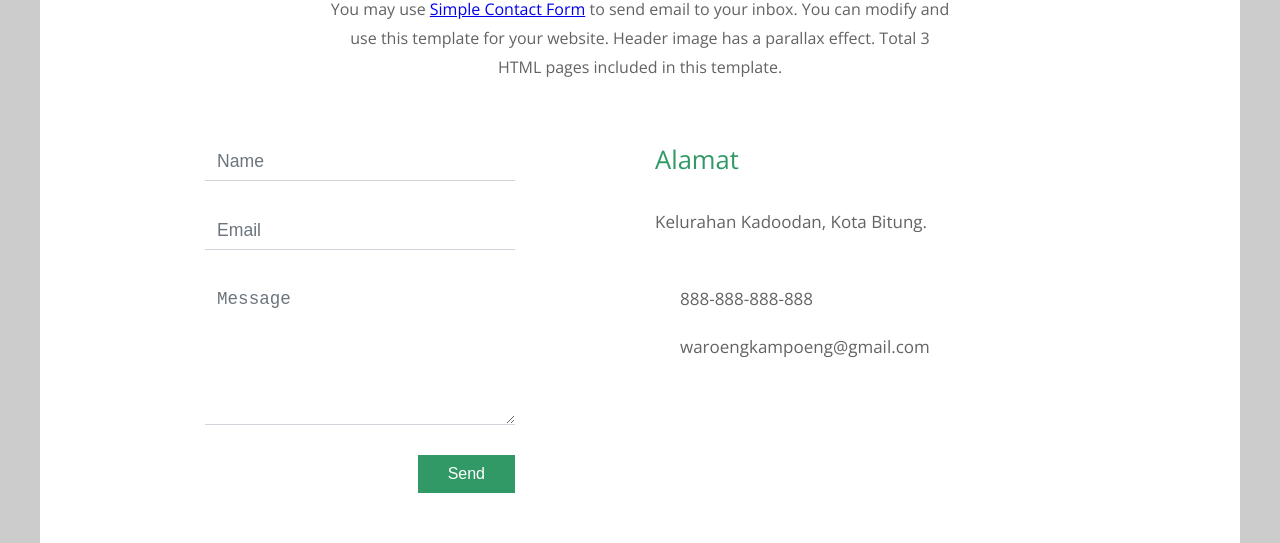
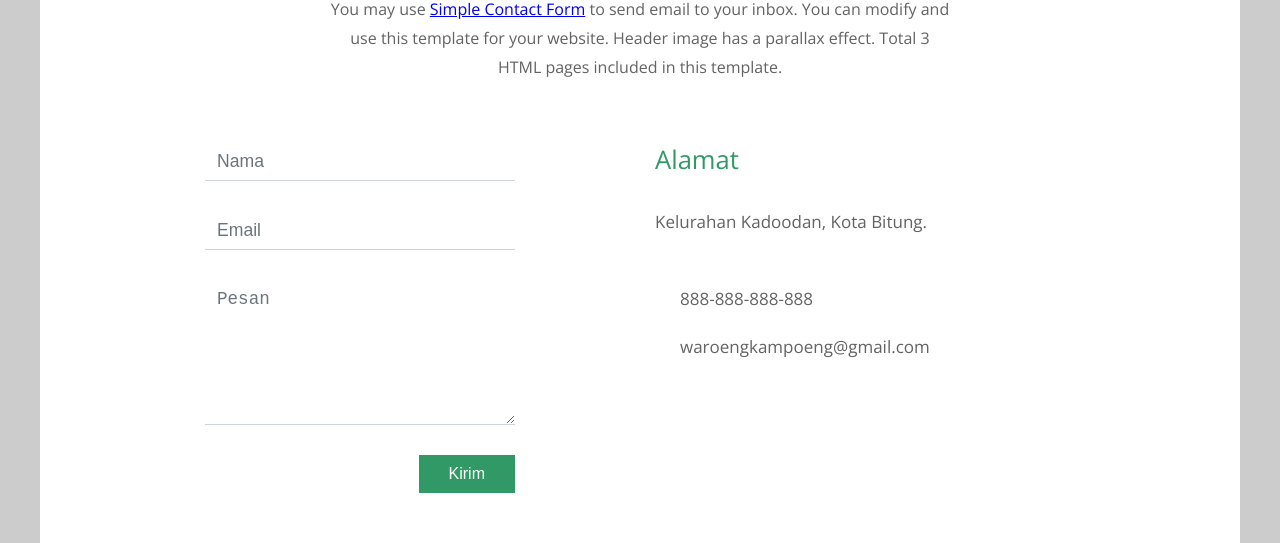
Before and after one commit to SherrenKalalo/GroupProject, a React (Create React App) app: page / in a window 1280 px wide. Shown: the part 4415-4958 px from the top of the page. Built offline with nearby package versions, Linux system fonts and the light colour scheme; data requests are answered from the project's data file.

Commit message:
edit form di Contact page

```diff
--- a/src/components/Contact.js
+++ b/src/components/Contact.js
@@ -14,17 +14,17 @@
                 <div className="col-md-6">
                 <form action method="POST" className="tm-contact-form">
                     <div className="form-group">
-                    <input type="text" name="name" className="form-control" placeholder="Name" required />
+                    <input type="text" name="name" className="form-control" placeholder="Nama" required />
                     </div>
                     <div className="form-group">
                     <input type="email" name="email" className="form-control" placeholder="Email" required />
                     </div>
                     <div className="form-group">
-                    <textarea rows={5} name="message" className="form-control" placeholder="Message" required defaultValue={""} />
+                    <textarea rows={5} name="message" className="form-control" placeholder="Pesan" required defaultValue={""} />
                     </div>
                     <div className="form-group tm-d-flex">
                     <button type="submit" className="tm-btn tm-btn-success tm-btn-right">
-                        Send
+                        Kirim
                     </button>
                     </div>
                 </form>
```
